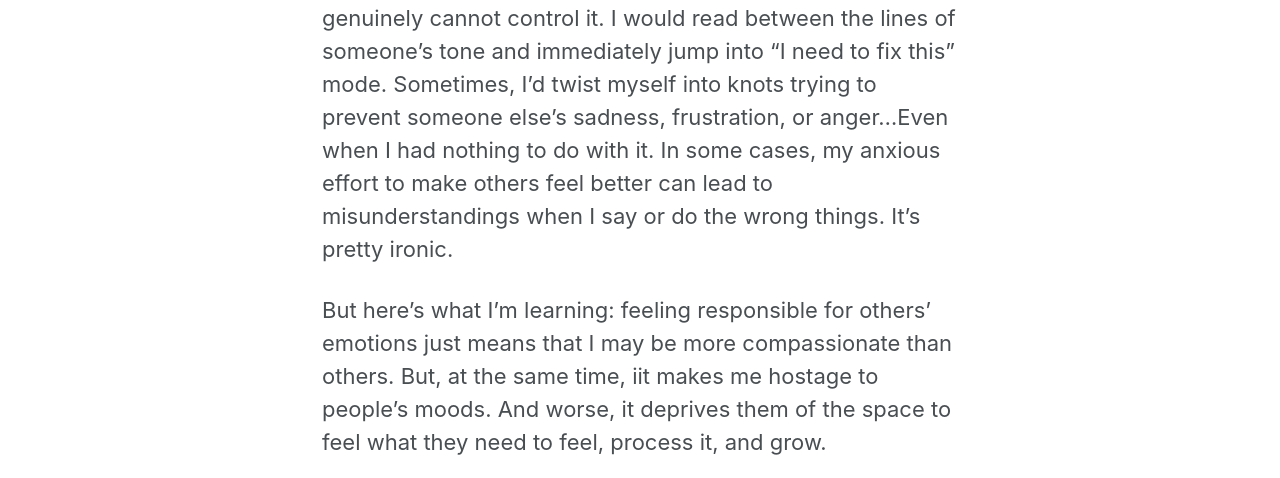
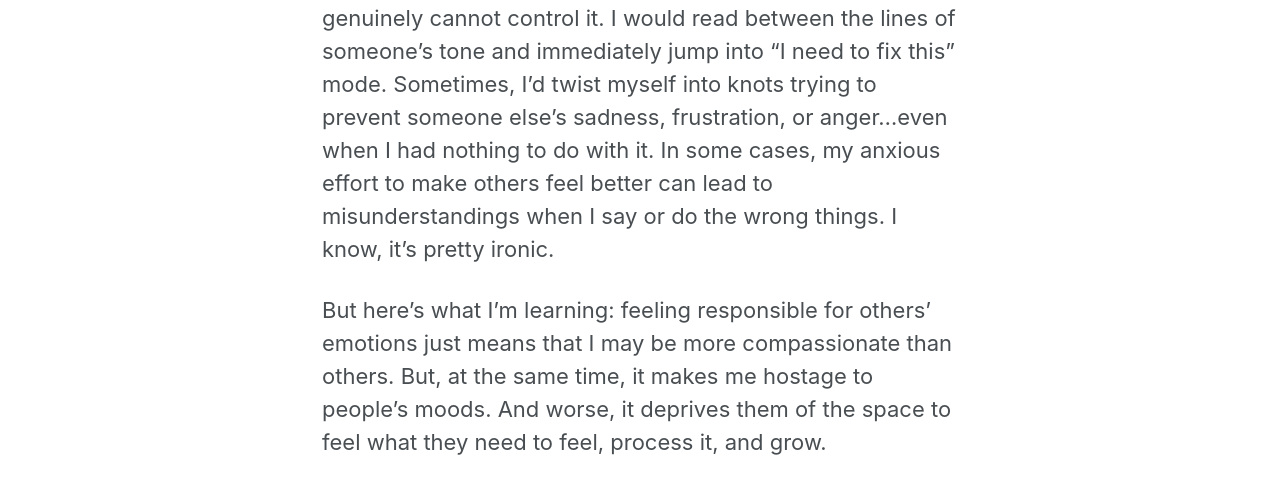
Before and after one commit to feisty171/blog, a Jekyll site: the page built from _posts/2025-06-27-You-are-not-responsible-for-how-others-feel.md, in a window 1280 px wide and 1400 px high. Shown: the part 559-1037 px from the top of the window. Built offline with Jekyll 4.4.1, drawn with Linux system fonts in a browser that asks for light colours; cached includes are drawn as plain includes; nearby versions of some CDN libraries; some of the changed text lies outside the part shown.

Commit message:
Update 2025-06-27-You-are-not-responsible-for-how-others-feel.md

```diff
--- a/_posts/2025-06-27-You-are-not-responsible-for-how-others-feel.md
+++ b/_posts/2025-06-27-You-are-not-responsible-for-how-others-feel.md
@@ -4,9 +4,9 @@ toc: true
 ---
 I’ve always been someone who’s emotionally intelligent, an empath who’s constantly at war with her own thoughts. I can’t help but have this gnawing feeling that I'm always responsible for how others feel.
 
-It’s extremely heavy and exhausting. I can’t remember when I started developing this but carrying the emotional weight of everyone around me became a reflex, almost like muscle memory. For years, I can’t help but always scan the room for any discomfort. It’s like a natural gift for attracting tension, I genuinely cannot control it. I would read between the lines of someone’s tone and immediately jump into “I need to fix this” mode. Sometimes, I’d twist myself into knots trying to prevent someone else’s sadness, frustration, or anger…Even when I had nothing to do with it. In some cases, my anxious effort to make others feel better can lead to misunderstandings when I say or do the wrong things. It’s pretty ironic.
+It’s extremely heavy and exhausting. I can’t remember when I started developing this but carrying the emotional weight of everyone around me became a reflex, almost like muscle memory. For years, I can’t help but always scan the room for any discomfort. It’s like a natural gift for attracting tension, I genuinely cannot control it. I would read between the lines of someone’s tone and immediately jump into “I need to fix this” mode. Sometimes, I’d twist myself into knots trying to prevent someone else’s sadness, frustration, or anger…even when I had nothing to do with it. In some cases, my anxious effort to make others feel better can lead to misunderstandings when I say or do the wrong things. I know, it's pretty ironic.
 
-But here’s what I’m learning: feeling responsible for others' emotions just means that I may be more compassionate than others. But, at the same time, iit makes me hostage to people’s moods. And worse, it deprives them of the space to feel what they need to feel, process it, and grow.
+But here’s what I’m learning: feeling responsible for others' emotions just means that I may be more compassionate than others. But, at the same time, it makes me hostage to people’s moods. And worse, it deprives them of the space to feel what they need to feel, process it, and grow.
 
 Other people are allowed to be upset. They’re allowed to be disappointed, frustrated, and even mad. But it doesn’t mean I caused it. And even if I did unintentionally, it doesn’t mean I’m obligated to fix it immediately. I’ve been through those feelings myself and I never had the expectation that others should fix it for me.
 
```
